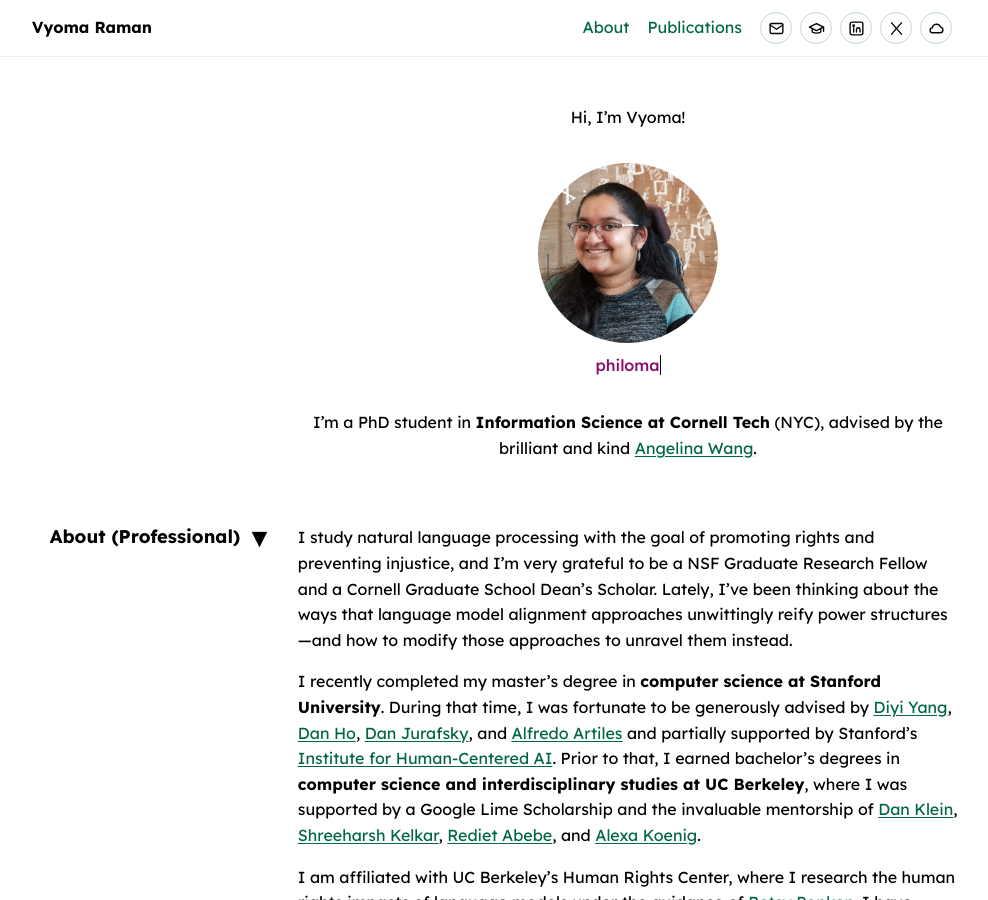
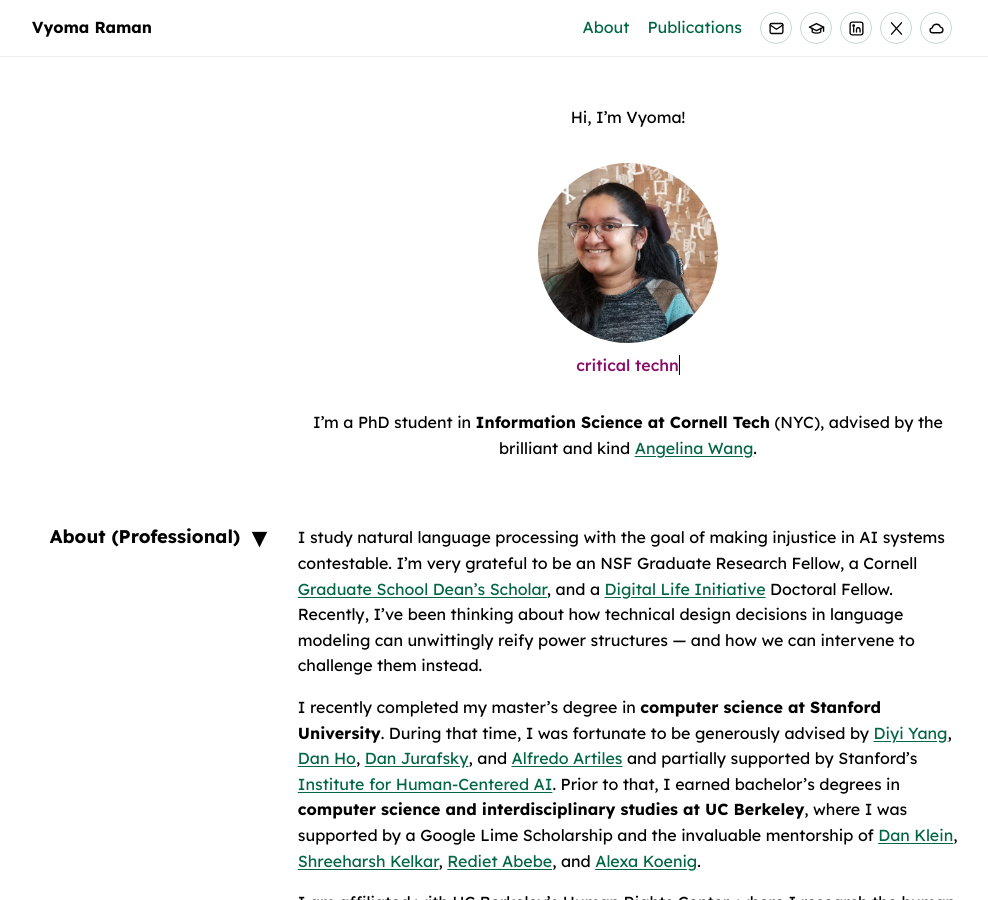
Before and after one commit to vyoma-raman/vyoma-raman.github.io, a Jekyll site: the page built from index.markdown, in a window 1280 px wide and 900 px high. Shown: the whole window, without its empty margins (148-1136 px from the left). Built offline with Jekyll 4.4.1, drawn with Linux system fonts in a browser that asks for light colours.

Commit message:
Add precision to work description; fix hai pub typo

```diff
--- a/_data/non_academic_publications.yml
+++ b/_data/non_academic_publications.yml
@@ -13,7 +13,7 @@
 - title: "Response to USAID's Request for Comment on AI Global Development Playbook"
   year: "2024"
   url: https://hai.stanford.edu/policy/response-usaids-request-comment-ai-global-development-playbook
-  venue: Stanford HAI Policy
+  venue: Stanford HAI
   authors: Caroline Meinhardt, Toni Friedman, Haifa Badi Uz Zaman, Daniel Zhang, Rodrigo Balbontín, Juan N. Pava, Vyoma Raman, Kevin Klyman, Marietje Schaake, Jef Caers, Francis Fukuyama
 
 - title: "Indigenous Land Defenders of Brazil: In Memoriam (2019-2022)"
--- a/index.markdown
+++ b/index.markdown
@@ -22,7 +22,7 @@ layout: home
     <span
       class="typing"
       data-period="2000"
-      data-type='["researcher", "philomath","bookworm","interdisciplinarian"]'
+      data-type='["critical technologist", "philomath","bookworm","interdisciplinarian"]'
     ></span>
   </p>
 
@@ -36,7 +36,7 @@ layout: home
 <section id="about-pro" class="collapsible-section" markdown="1">
 ## About (Professional)
 
-I study natural language processing with the goal of promoting rights and preventing injustice, and I’m very grateful to be a NSF Graduate Research Fellow and a Cornell Graduate School Dean’s Scholar. Lately, I’ve been thinking about the ways that language model alignment approaches unwittingly reify power structures—and how to modify those approaches to unravel them instead.
+I study natural language processing with the goal of making injustice in AI systems contestable. I’m very grateful to be an NSF Graduate Research Fellow, a Cornell [Graduate School Dean’s Scholar](https://gradschool.cornell.edu/inclusion/signature-initiatives/graduate-school-deans-scholars/), and a [Digital Life Initiative](https://dli.tech.cornell.edu/) Doctoral Fellow. Recently, I’ve been thinking about how technical design decisions in language modeling can unwittingly reify power structures — and how we can intervene to challenge them instead.
 
 I recently completed my master’s degree in **computer science at Stanford University**. During that time, I was fortunate to be generously advised by [Diyi Yang](https://cs.stanford.edu/~diyiy/), [Dan Ho](https://law.stanford.edu/daniel-e-ho/), [Dan Jurafsky](https://web.stanford.edu/~jurafsky/), and [Alfredo Artiles](https://ed.stanford.edu/faculty/artiles) and partially supported by Stanford's [Institute for Human-Centered AI](https://hai.stanford.edu/). Prior to that, I earned bachelor’s degrees in **computer science and interdisciplinary studies at UC Berkeley**, where I was supported by a Google Lime Scholarship and the invaluable mentorship of [Dan Klein](https://www2.eecs.berkeley.edu/Faculty/Homepages/klein.html), [Shreeharsh Kelkar](https://shreeharshkelkar.net/), [Rediet Abebe](https://www.redietabebe.com/), and [Alexa Koenig](https://www.law.berkeley.edu/our-faculty/faculty-profiles/alexa-koenig/).
 
```
